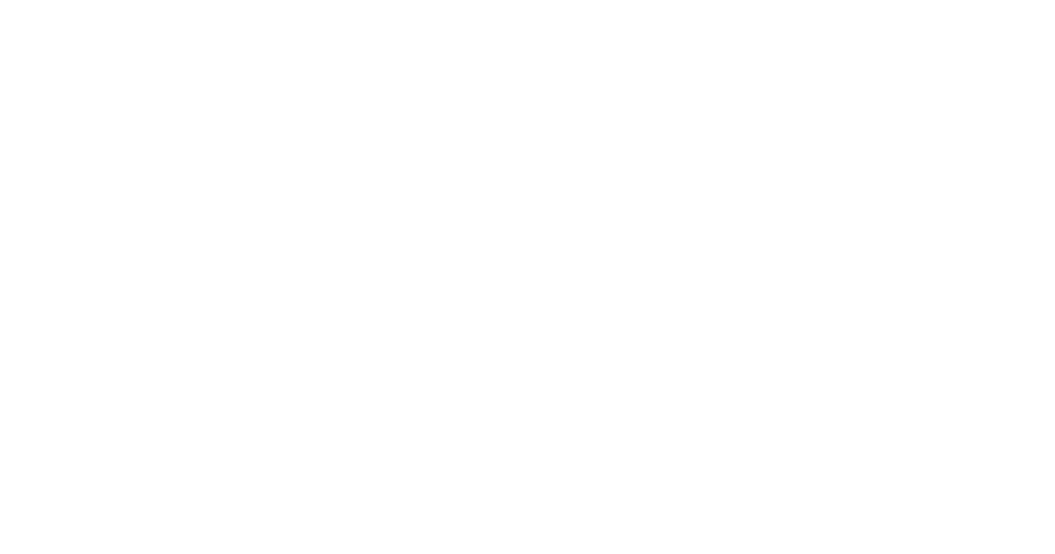
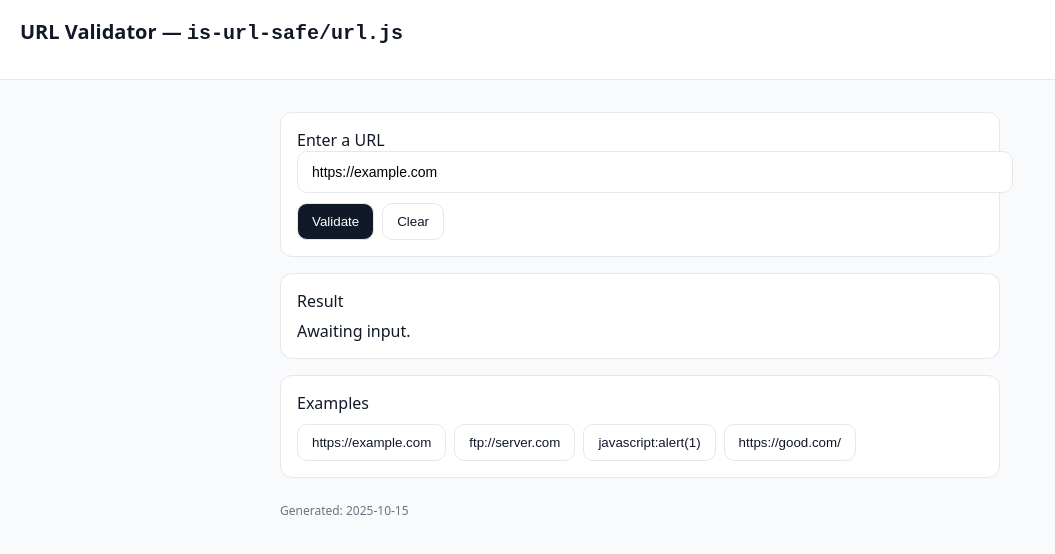
Before and after one commit to Yvancg/validators, a plain HTML site: page is-url-safe/url-test.html in a window 1280 px wide. Shown: the whole page, without its empty margins (0-1055 px from the left). Drawn offline with Linux system fonts and the light colour scheme.

Commit message:
Update url-test.html
Signed-off-by: Y <66672463+Yvancg@users.noreply.github.com>

```diff
--- a/is-url-safe/url-test.html
+++ b/is-url-safe/url-test.html
@@ -1,21 +1,89 @@
-<!DOCTYPE html>
-<html>
-  <body>
-    <script type="module">
-      import { isUrlSafe } from './url.js';
+<!doctype html>
+<html lang="en">
+<head>
+  <meta charset="utf-8" />
+  <title>URL Validator — is-url-safe</title>
+  <meta name="viewport" content="width=device-width, initial-scale=1" />
+  <style>
+    :root { --fg:#111827; --bg:#f9fafb; --border:#e5e7eb; --ok:#15803d; --bad:#b91c1c; --muted:#6b7280; }
+    body { font-family:ui-sans-serif,system-ui,Segoe UI,Roboto,Helvetica,Arial; background:var(--bg); color:var(--fg); margin:0; }
+    header { padding:18px 20px; background:#fff; border-bottom:1px solid var(--border); }
+    main { max-width:720px; margin:32px auto; padding:0 16px; }
+    h1 { font-size:20px; margin:0 0 16px 0; }
+    .card { background:#fff; border:1px solid var(--border); border-radius:12px; padding:16px; margin-top:16px; }
+    input { width:100%; padding:12px 14px; border:1px solid var(--border); border-radius:10px; font-size:14px; }
+    .controls { display:flex; gap:8px; margin-top:10px; flex-wrap:wrap; }
+    .btn { padding:10px 14px; border:1px solid var(--border); border-radius:10px; background:#111827; color:#fff; cursor:pointer; }
+    .btn.alt { background:#fff; color:#111827; }
+    .pill { padding:4px 10px; border-radius:999px; border:1px solid var(--border); font-size:12px; }
+    .ok { color:var(--ok); border-color:var(--ok); }
+    .bad { color:var(--bad); border-color:var(--bad); }
+    footer { font-size:12px; color:var(--muted); margin-top:24px; }
+  </style>
+</head>
+<body>
+  <header>
+    <h1>URL Validator — <code>is-url-safe/url.js</code></h1>
+  </header>
+  <main>
+    <div class="card">
+      <label for="url">Enter a URL</label>
+      <input id="url" type="text" placeholder="https://example.com" value="https://example.com">
+      <div class="controls">
+        <button id="btn-validate" class="btn">Validate</button>
+        <button id="btn-clear" class="btn alt">Clear</button>
+      </div>
+    </div>
 
-      const urls = [
-        'https://example.com',
-        'http://sub.domain.org/path?x=1',
-        'ftp://server.com',
-        'javascript:alert(1)',
-        'data:text/plain,hi',
-        'https://good.com/<bad>'
-      ];
+    <div class="card">
+      <label>Result</label>
+      <div id="result" style="margin-top:8px;">Awaiting input.</div>
+    </div>
 
-      for (const u of urls) {
-        console.log(u, '=>', isUrlSafe(u));
-      }
-    </script>
-  </body>
+    <div class="card">
+      <label>Examples</label>
+      <div class="controls">
+        <button class="btn alt ex">https://example.com</button>
+        <button class="btn alt ex">ftp://server.com</button>
+        <button class="btn alt ex">javascript:alert(1)</button>
+        <button class="btn alt ex">https://good.com/<bad></button>
+      </div>
+    </div>
+
+    <footer>
+      Generated: <span id="today"></span>
+    </footer>
+  </main>
+
+  <script type="module">
+    // show errors inline
+    window.addEventListener('error', e => {
+      document.getElementById('result').innerHTML = `<pre>${e.error?.stack || e.message}</pre>`;
+    });
+
+    import { isUrlSafe } from './url.js'; // if in same folder
+    // if this HTML is in root:  import { isUrlSafe } from './is-url-safe/url.js';
+
+    const $ = id => document.getElementById(id);
+    $('today').textContent = new Date().toISOString().slice(0,10);
+
+    $('btn-validate').addEventListener('click', run);
+    $('btn-clear').addEventListener('click', () => {
+      $('url').value = '';
+      $('result').innerHTML = 'Cleared.';
+    });
+
+    document.querySelectorAll('.ex').forEach(b =>
+      b.addEventListener('click', () => { $('url').value = b.textContent; run(); })
+    );
+
+    function run() {
+      const input = $('url').value;
+      const ok = isUrlSafe(input);
+      $('result').innerHTML = ok
+        ? `<span class="pill ok">VALID</span> ${input}`
+        : `<span class="pill bad">INVALID</span> ${input}`;
+    }
+  </script>
+</body>
 </html>
```
